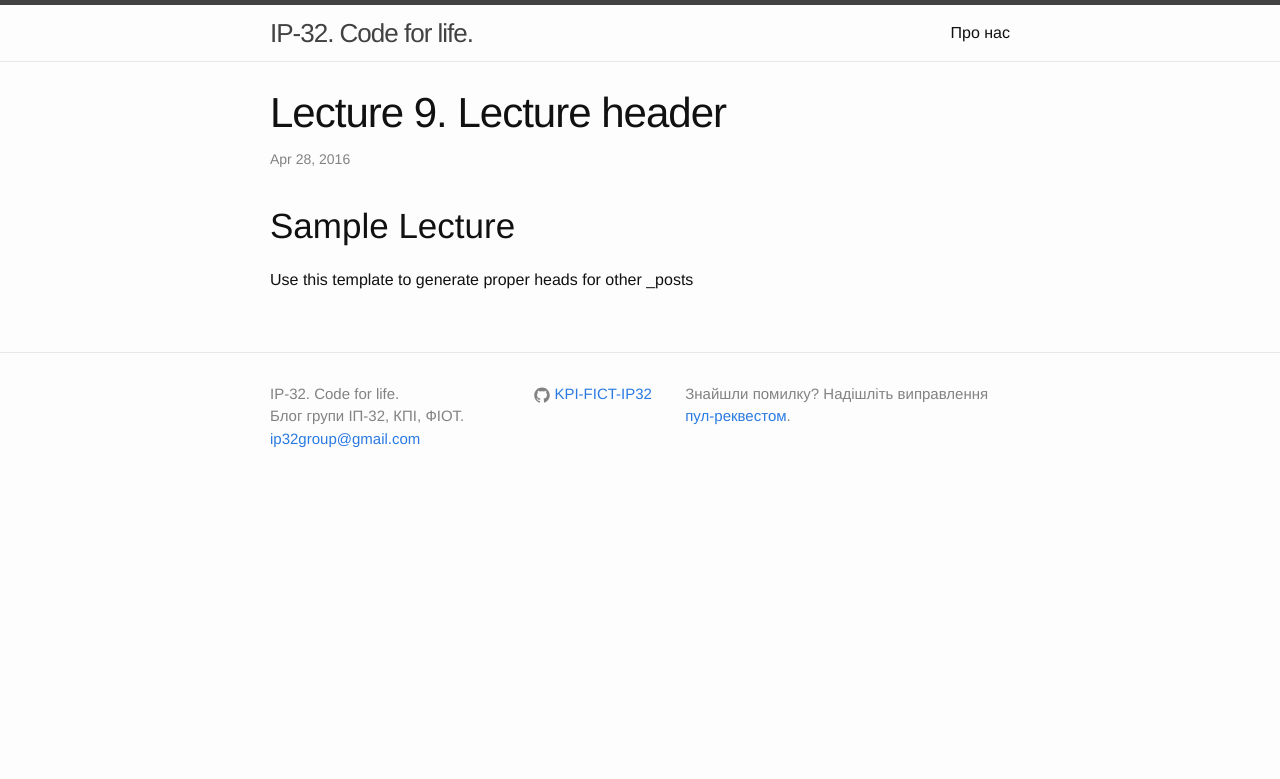
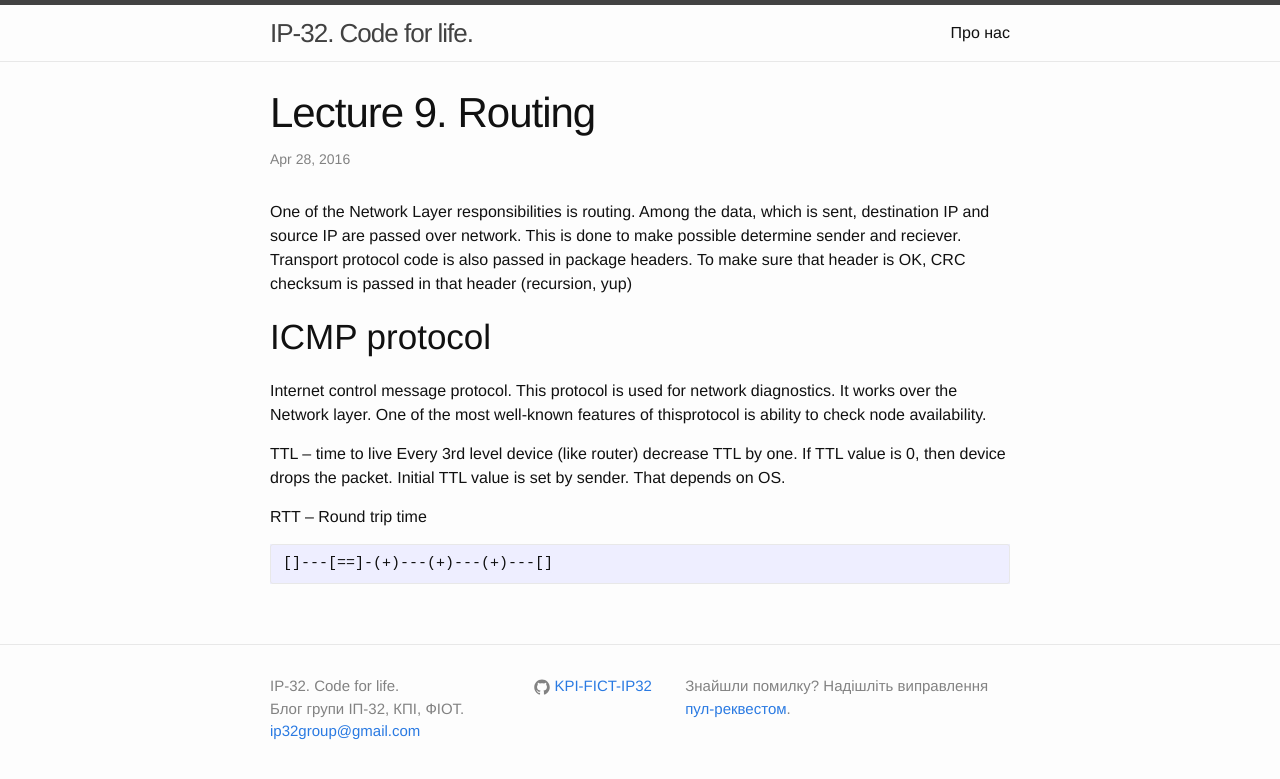
Before and after one commit to KPI-FICT-IP32/Blog, a Jekyll site: the page built from _posts/kpi/s06_networks/2016-04-28-networks-lecture-09.markdown, in a window 1280 px wide. Shown: the top 779 px of the page. Built offline with Jekyll 4.4.1, drawn with Linux system fonts in a browser that asks for light colours.

Commit message:
Networks lecture 9. pt1. Routing

````diff
--- a/_posts/kpi/s06_networks/2016-04-28-networks-lecture-09.markdown
+++ b/_posts/kpi/s06_networks/2016-04-28-networks-lecture-09.markdown
@@ -1,9 +1,21 @@
 ---
 layout: post
-title:  "Lecture 9. Lecture header"
+title:  "Lecture 9. Routing"
 date:   2016-04-28 08:30:00 +0200
 categories: kpi_s06_networks
 ---
 
-# Sample Lecture
-Use this template to generate proper heads for other _posts
+One of the Network Layer responsibilities is routing.
+Among the data, which is sent, destination IP and source IP are passed over network. This is done to make possible determine sender and reciever. Transport protocol code is also passed in package headers. To make sure that header is OK, CRC checksum is passed in that header (recursion, yup)
+
+# ICMP protocol
+Internet control message protocol. This protocol is used for network diagnostics. It works over the Network layer. One of the most well-known features of thisprotocol is ability to check node availability.
+
+TTL -- time to live
+Every 3rd level device (like router) decrease TTL by one. If TTL  value is 0, then device drops the packet. Initial TTL value is set by sender. That depends on OS.
+
+RTT -- Round trip time
+
+```
+[]---[==]-(+)---(+)---(+)---[]
+```
````
